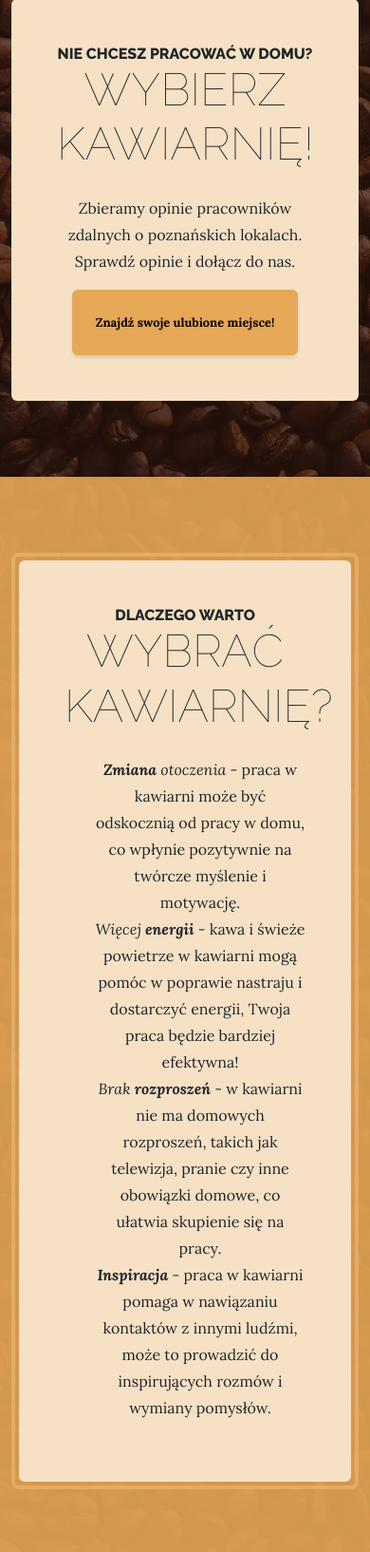
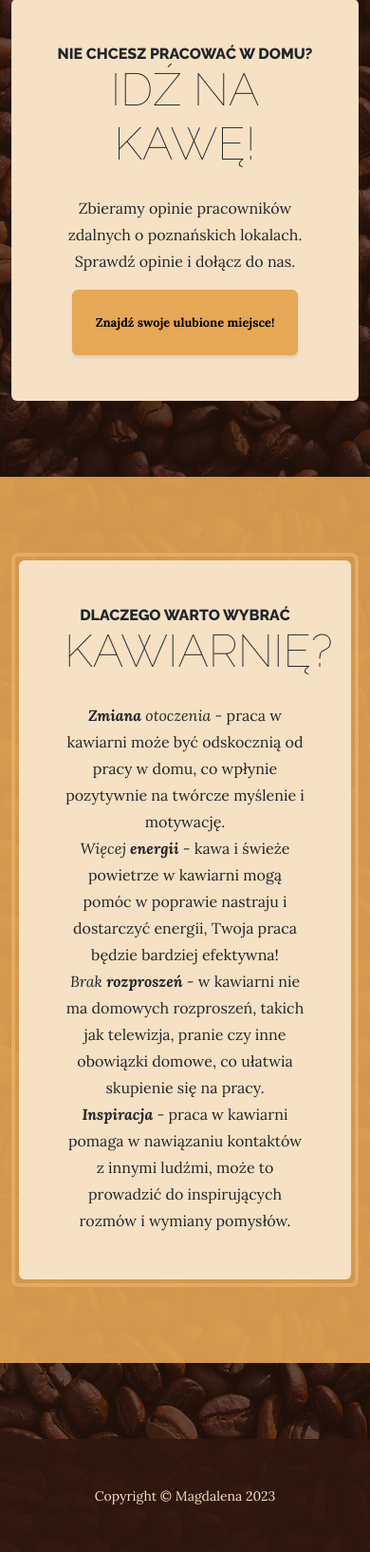
Before and after one commit to maddiepka/kawalove-website, a Flask app: page / in a window 390 px wide. Shown: the part 428-2062 px from the top of the page at 95% size. Run offline with Flask 3, Linux system fonts and the light colour scheme; some libraries are stand-ins or nearby versions.

Commit message:
change with responsive layout (all/index)

```diff
--- a/templates/all.html
+++ b/templates/all.html
@@ -2,7 +2,7 @@
 {% include "header.html" %}
 
         <section class="page-section">
-            <div class="container col-xl-12 col-lg-11 col-sm-10 col-10">
+            <div class="container col-xl-10 col-lg-11 col-sm-12 col-12">
                 <div class=" mx-auto">
                     <div class="bg-faded rounded p-5">
                         <div class="container p-5 wtf-form">
--- a/templates/index.html
+++ b/templates/index.html
@@ -8,7 +8,7 @@
                     <div class="intro-text left-0 text-center bg-faded p-5 rounded">
                         <h2 class="section-heading mb-4">
                             <span class="section-heading-upper">Nie chcesz pracować w domu?</span>
-                            <span class="section-heading-lower">Wybierz kawiarnię!</span>
+                            <span class="section-heading-lower">idź na kawę!</span>
                         </h2>
                         <p class="mb-3">Zbieramy opinie pracowników zdalnych o poznańskich lokalach. Sprawdź opinie i dołącz do nas.  </p>
                         <div class="intro-button mx-auto"><a class="btn btn-primary btn-xl" href="{{ url_for('show_all') }}">Znajdź swoje ulubione miejsce!</a></div>
@@ -22,17 +22,13 @@
                     <div class="col-xl-9 mx-auto">
                         <div class="cta-inner bg-faded text-center rounded">
                             <h2 class="section-heading mb-4">
-                                <span class="section-heading-upper">Dlaczego warto</span>
-                                <span class="section-heading-lower">wybrać kawiarnię?</span>
+                                <span class="section-heading-upper">Dlaczego warto wybrać</span>
+                                <span class="section-heading-lower">kawiarnię?</span>
                             </h2>
-                            <ul>
-                                <p class="mb-0"><em><b>Zmiana</b> otoczenia</></em> - praca w kawiarni może być odskocznią od pracy w domu, co wpłynie pozytywnie na twórcze myślenie i motywację.</p>
-                                <p class="mb-0"><em>Więcej <b>energii</b></></em> -  kawa i świeże powietrze w kawiarni mogą pomóc w poprawie nastraju i dostarczyć energii, Twoja praca będzie bardziej efektywna!</p>
-                                <p class="mb-0"><em>Brak <b>rozproszeń</b></em> - w kawiarni nie ma domowych rozproszeń, takich jak telewizja, pranie czy inne obowiązki domowe, co ułatwia skupienie się na pracy.</p>
-                                <p class="mb-0"><em><b>Inspiracja</b></em> - praca w kawiarni pomaga w nawiązaniu kontaktów z innymi ludźmi, może to prowadzić do inspirujących rozmów i wymiany pomysłów.</p>
-
-
-                            </ul>
+                            <p class="mb-0"><em><b>Zmiana</b> otoczenia</></em> - praca w kawiarni może być odskocznią od pracy w domu, co wpłynie pozytywnie na twórcze myślenie i motywację.</p>
+                            <p class="mb-0"><em>Więcej <b>energii</b></></em> -  kawa i świeże powietrze w kawiarni mogą pomóc w poprawie nastraju i dostarczyć energii, Twoja praca będzie bardziej efektywna!</p>
+                            <p class="mb-0"><em>Brak <b>rozproszeń</b></em> - w kawiarni nie ma domowych rozproszeń, takich jak telewizja, pranie czy inne obowiązki domowe, co ułatwia skupienie się na pracy.</p>
+                            <p class="mb-0"><em><b>Inspiracja</b></em> - praca w kawiarni pomaga w nawiązaniu kontaktów z innymi ludźmi, może to prowadzić do inspirujących rozmów i wymiany pomysłów.</p>
                         </div>
                     </div>
                 </div>
--- a/templates/login.html
+++ b/templates/login.html
@@ -13,7 +13,7 @@
                                     <span class="section-heading-upper">Chcesz pomóc innym zdalnym pracownikom? </span>
                                 </h2>
                                 <p class="mb-0">Zaloguj się i podziel się swoją wiedzą.</p>
-                                <div class="container col-lg-9 p-3 pb-0">
+                                <div class="container p-3 pb-0">
                                     {% with messages = get_flashed_messages() %}
                                         {% if messages %}
                                             {% for message in messages %}
```
